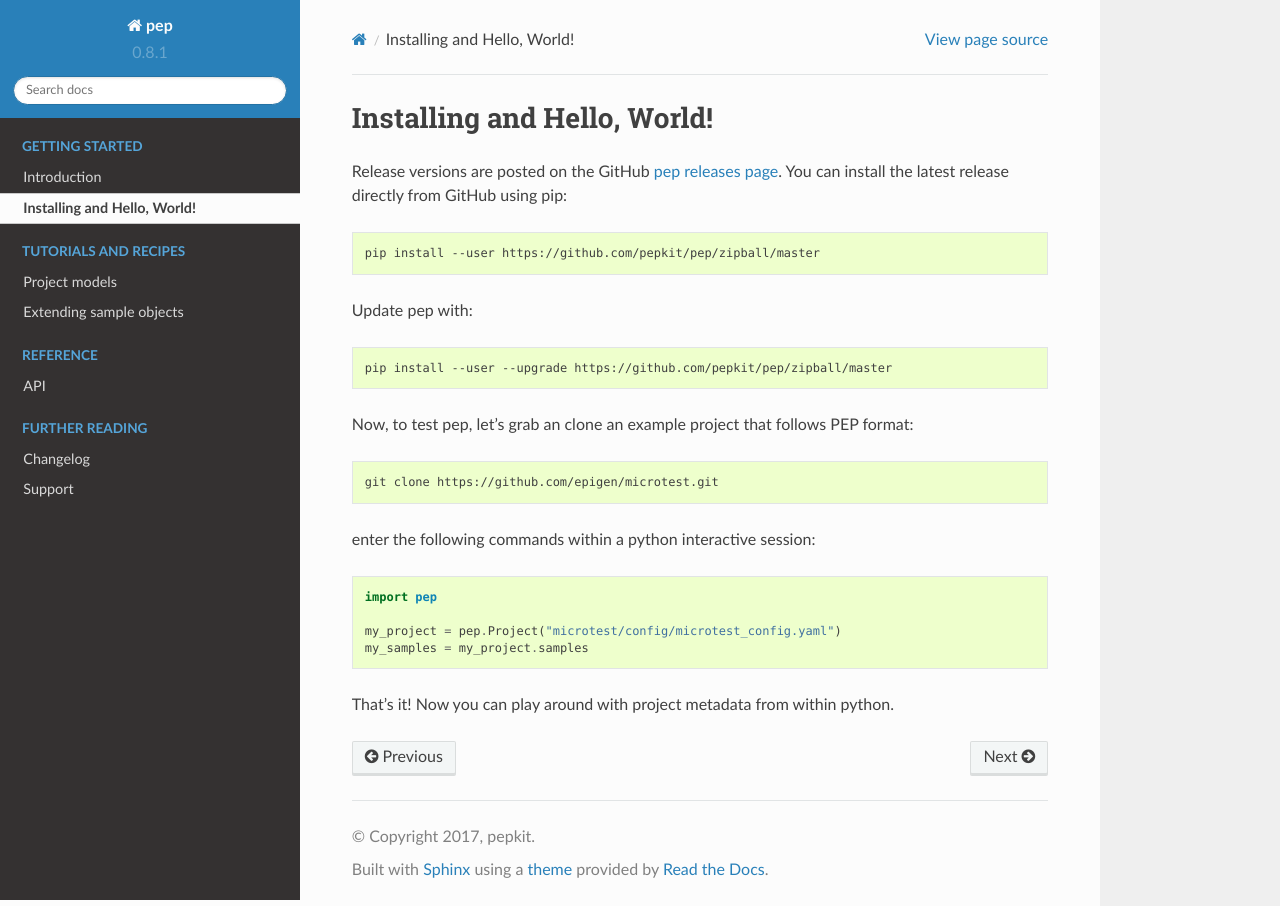
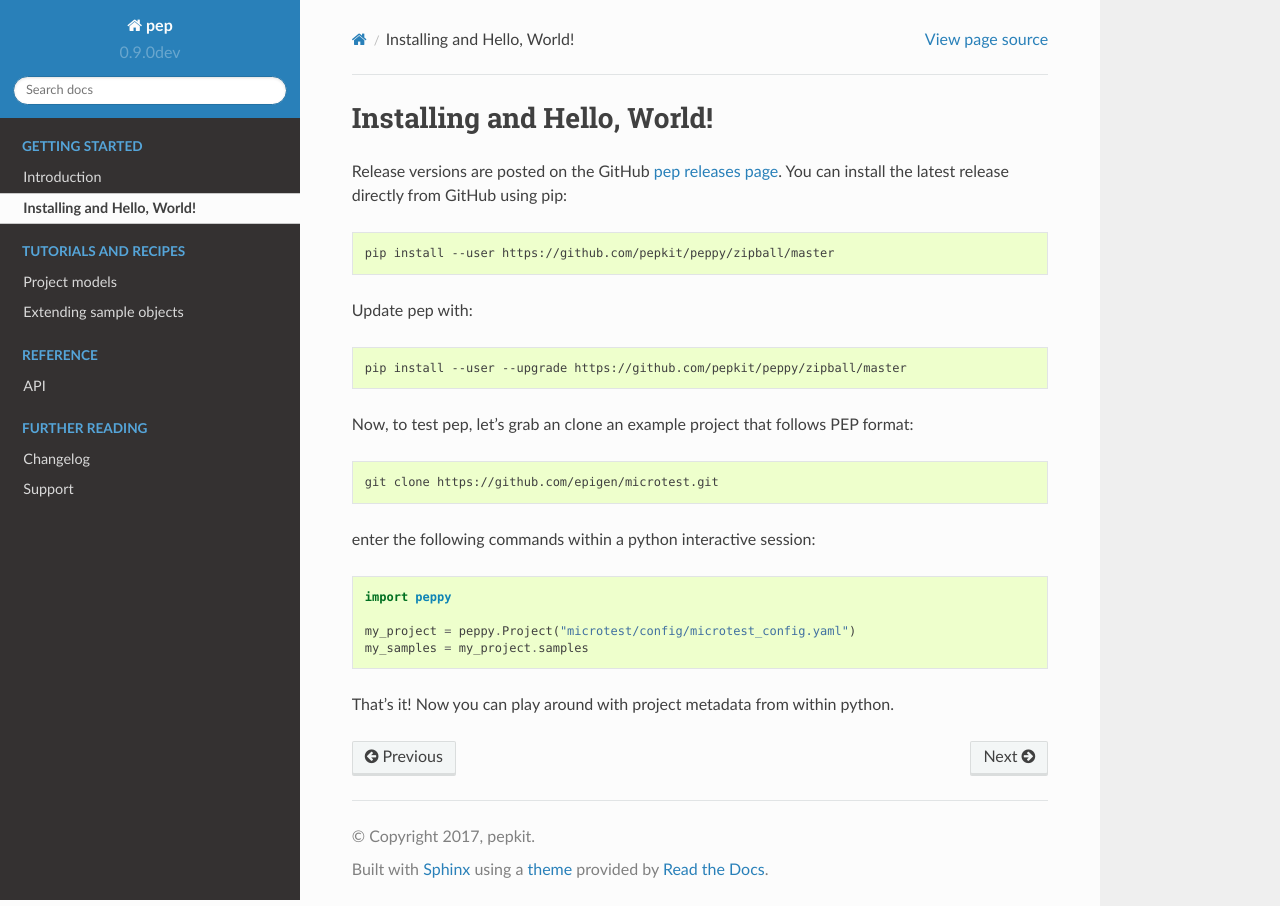
Before and after one commit to pepkit/peppy, a Sphinx documentation site: the page built from doc/source/hello-world.rst, in a window 1280 px wide. Built offline with Sphinx 7.4.7 and the Read the Docs theme 2.0.0, drawn with Linux system fonts in a browser that asks for light colours; pages that are not in the unit, such as notebooks, are missing from menus.

Commit message:
pep to peppy phase 2, tests passing

```diff
--- a/doc/source/api.rst
+++ b/doc/source/api.rst
@@ -1,7 +1,7 @@
 API
 ===
 
-pep.models
+peppy.models
 -----------------------
-.. automodule:: pep.models
+.. automodule:: peppy.models
     :members:
--- a/doc/source/conf.py
+++ b/doc/source/conf.py
@@ -59,7 +59,7 @@ copyright = u'2017, pepkit'
 # built documents.
 #
 # The short X.Y version.
-version = open(os.path.join("..", "..", "pep", "_version.py")).read().strip().split(" ")[-1].strip('"')
+version = open(os.path.join("..", "..", "peppy", "_version.py")).read().strip().split(" ")[-1].strip('"')
 # The full version, including alpha/beta/rc tags.
 release = version
 
--- a/doc/source/hello-world.rst
+++ b/doc/source/hello-world.rst
@@ -2,18 +2,18 @@
 Installing and Hello, World!
 =====================================
 
-Release versions are posted on the GitHub `pep releases page <https://github.com/pepkit/pep/releases>`_. You can install the latest release directly from GitHub using pip:
+Release versions are posted on the GitHub `pep releases page <https://github.com/pepkit/peppy/releases>`_. You can install the latest release directly from GitHub using pip:
 
 .. code-block:: bash
 
-	pip install --user https://github.com/pepkit/pep/zipball/master
+	pip install --user https://github.com/pepkit/peppy/zipball/master
 
 
 Update pep with:
 
 .. code-block:: bash
 
-	pip install --user --upgrade https://github.com/pepkit/pep/zipball/master
+	pip install --user --upgrade https://github.com/pepkit/peppy/zipball/master
 
 
 Now, to test pep, let's grab an clone an example project that follows PEP format:
@@ -28,9 +28,9 @@ enter the following commands within a python interactive session:
 
 .. code-block:: python
 
-	import pep
+	import peppy
 
-	my_project = pep.Project("microtest/config/microtest_config.yaml")
+	my_project = peppy.Project("microtest/config/microtest_config.yaml")
 	my_samples = my_project.samples
 
 
--- a/doc/source/models.rst
+++ b/doc/source/models.rst
@@ -5,9 +5,9 @@ Project models
 
 .. code-block:: python
 
-	import pep
+	import peppy
 
-	my_project = pep.Project("path/to/project_config.yaml")
+	my_project = peppy.Project("path/to/project_config.yaml")
 	my_samples = my_project.samples
 
 Once you have your project and samples in your Python session, the possibilities are endless. For example, one way we use these objects is for post-pipeline processing. After we use looper to run each sample through its pipeline, we can load the project and it sample objects into an analysis session, where we do comparisons across samples.
--- a/doc/source/support.rst
+++ b/doc/source/support.rst
@@ -1,4 +1,4 @@
 Support
 =====================================
 
-Please use the issue tracker at GitHub to file bug reports or feature requests: https://github.com/pepkit/pep/issues.
+Please use the issue tracker at GitHub to file bug reports or feature requests: https://github.com/pepkit/peppy/issues.
--- a/peppy/__init__.py
+++ b/peppy/__init__.py
@@ -59,7 +59,7 @@ def setup_pep_logger(level, additional_locations=None, devmode=False):
     fmt = DEV_LOGGING_FMT if devmode else DEFAULT_LOGGING_FMT
 
     # Establish the logger.
-    LOOPER_LOGGER = logging.getLogger("pep")
+    LOOPER_LOGGER = logging.getLogger("peppy")
     # First remove any previously-added handlers
     LOOPER_LOGGER.handlers = []
     LOOPER_LOGGER.propagate = False
--- a/peppy/_version.py
+++ b/peppy/_version.py
@@ -1 +1 @@
-__version__ = "0.8.1"
+__version__ = "0.9.0dev"
--- a/setup.py
+++ b/setup.py
@@ -47,7 +47,7 @@ def get_static(name, condition=None):
 # scripts removed (TO remove this)
 scripts = None
 
-with open("pep/_version.py", 'r') as versionfile:
+with open("peppy/_version.py", 'r') as versionfile:
     version = versionfile.readline().split()[-1].strip("\"'\n")
 
 
@@ -58,8 +58,8 @@ except(IOError, ImportError):
     long_description = open('README.md').read()
 
 setup(
-    name="pep",
-    packages=["pep"],
+    name="peppy",
+    packages=["peppy"],
     version=version,
     description="A python-based project metadata manager for portable encapsulated projects",
     long_description=long_description,
```
Also changed, not shown: README.md (+2 -2 lines), 9 other files.
